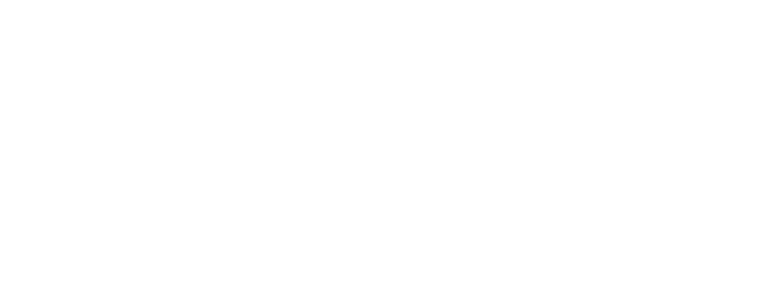
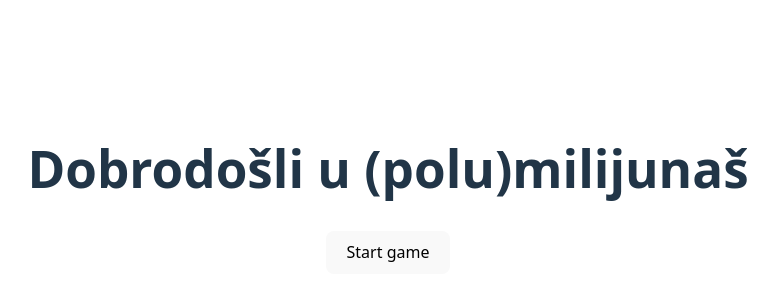
Before and after one commit to vmastelic/Internship-14-Millionaire, a React (Vite) app: page / in a window 1280 px wide. Shown: the part 210-510 px from the top of the page, without its empty margins (252-1030 px from the left). Built offline with nearby package versions, Linux system fonts and the light colour scheme.

Commit message:
Add start page

```diff
--- a/src/App.jsx
+++ b/src/App.jsx
@@ -1,13 +1,33 @@
-import { useState } from 'react'
+import { useMemo, useState } from 'react'
 import './App.css'
+import { QUESTIONS } from './data/questions'
+
+
+function randomQuestions(questions){
+  const shuffled = [...questions].sort(() => Math.random() - 0.5 );
+  return shuffled.slice(0, 10);
+}
 
 function App() {
-  const [count, setCount] = useState(0)
+  const [status, setStatus] = useState("start");
+  const [currentIndex, setCurrentIndex] = useState(0);
 
-  return (
-    <>
-    </>
-  )
+  const gameQuestions = useMemo(() => randomQuestions(QUESTIONS), [status]);
+
+  const startGame = () => {
+    setCurrentIndex(0);
+    setStatus("playing");
+  }
+
+  if(status === "start"){
+    return(
+      <>
+        <h1>Dobrodošli u (polu)milijunaš</h1>
+        <button onClick={startGame}>Start game</button>
+      </>
+    );
+  }
+
 }
 
 export default App
```
